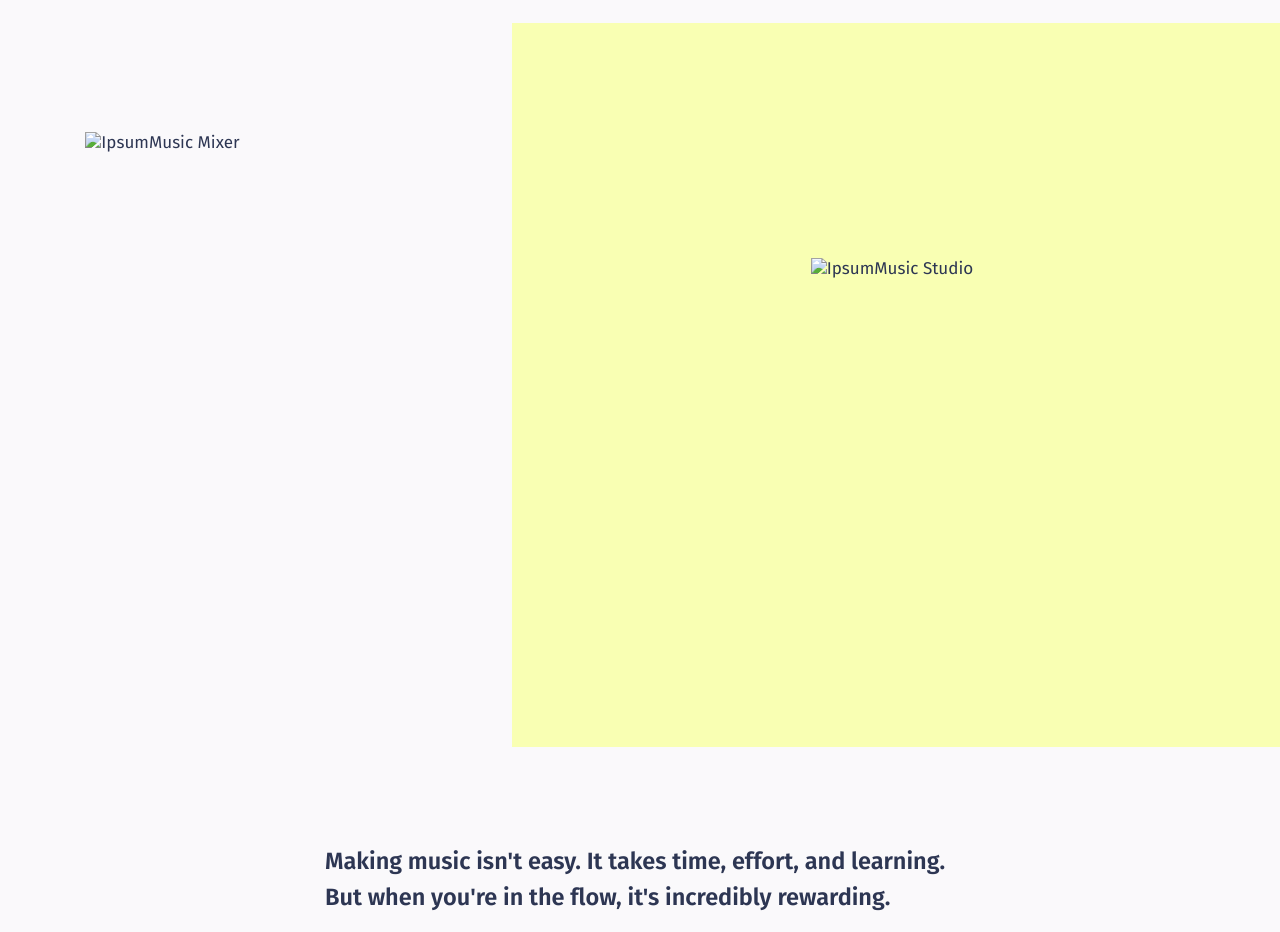
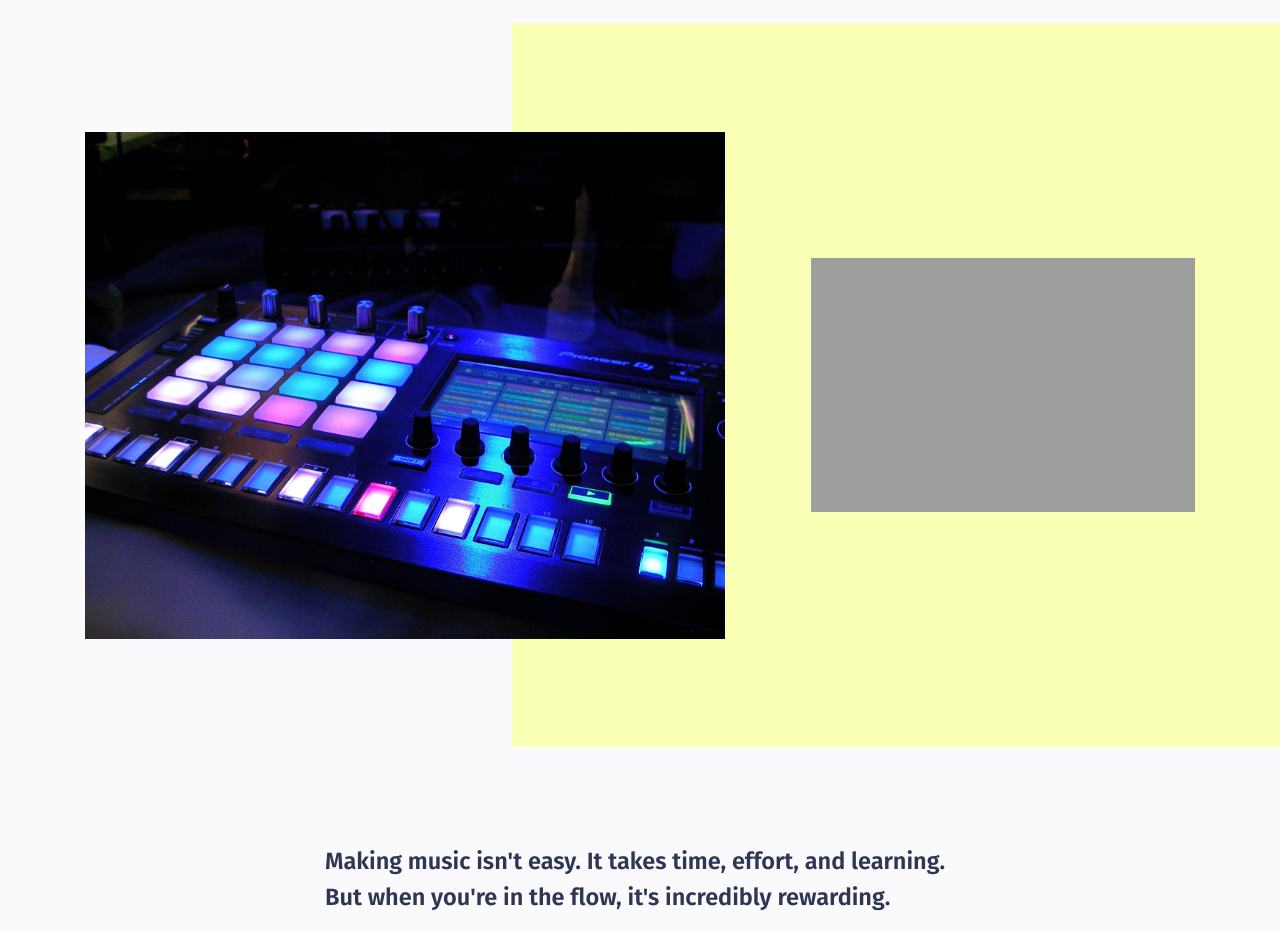
Before and after one commit to devBarcode/ableton-about-page-frontend-pratice, a plain HTML site: page index.html in a window 1280 px wide. Shown: the part 1020-1952 px from the top of the page. Drawn offline with Linux system fonts and the light colour scheme; the site is published under a folder, as on GitHub Pages, so addresses that start at the root find nothing; a script that the page names is missing.

Commit message:
Fixed img not showing on the yellow section

```diff
--- a/index.html
+++ b/index.html
@@ -63,10 +63,10 @@
       <div class="yellow-sq"></div>
       <div class="figure-wrapper-yellow-sq">
         <figure class="figure-yellow-sq">
-          <img src="/img/pexels-pixabay-164745.jpg" alt="IpsumMusic Mixer" class="img-yellow-sq" loading="lazy">
+          <img src="img/pexels-pixabay-164745.jpg" alt="IpsumMusic Mixer" class="img-yellow-sq" loading="lazy">
         </figure>
         <figure class="figure-yellow-sq">
-          <img src="/img/pexels-pixabay-164938.jpg" alt="IpsumMusic Studio" class="img-yellow-sq" loading="lazy">
+          <img src="img/pexels-pixabay-164938.jpg" alt="IpsumMusic Studio" class="img-yellow-sq" loading="lazy">
         </figure>
       </div>
     </div>
```
